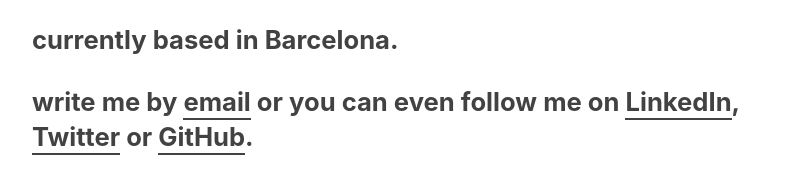
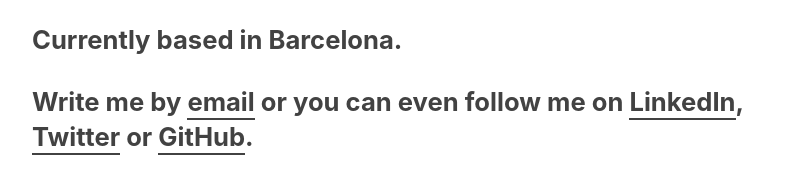
Before and after one commit to jherediagu/jherediagu.github.io, a Gatsby site: page / in a window 1280 px wide. Shown: the part 410-597 px from the top of the page, 64-853 px from the left. Built offline with nearby package versions, Linux system fonts and the light colour scheme; Gatsby itself is replaced by a stand-in of ours.

Commit message:
fix typo

```diff
--- a/src/pages/index.js
+++ b/src/pages/index.js
@@ -5,8 +5,8 @@ const IndexPage = () => (
   <Layout>
     <h1>I am Juan Heredia, developer with the soul of an entrepreneur and a frontend enthusiast.</h1>
     <p>After having founded my own company and working as a freelance in all stages of long projects I have been given the ability and passion to develop any project from sketches to scalability and final performance. Previously teaching the basics of IA and machine learning at the UAB and now developing and leading the frontend team at Bigfinite Inc.</p>
-    <p>currently based in Barcelona.</p>
-    <p>write me by <a href='mailto:jherediagu@gmail.com'>email</a> or you can even follow me on <a href='https://www.linkedin.com/in/juanantonioheredia/'>LinkedIn</a>, <a href='https://twitter.com/jherediagu'>Twitter</a> or <a href='https://github.com/jherediagu/'>GitHub</a>.</p>
+    <p>Currently based in Barcelona.</p>
+    <p>Write me by <a href='mailto:jherediagu@gmail.com'>email</a> or you can even follow me on <a href='https://www.linkedin.com/in/juanantonioheredia/'>LinkedIn</a>, <a href='https://twitter.com/jherediagu'>Twitter</a> or <a href='https://github.com/jherediagu/'>GitHub</a>.</p>
   </Layout>
 )
 
```
